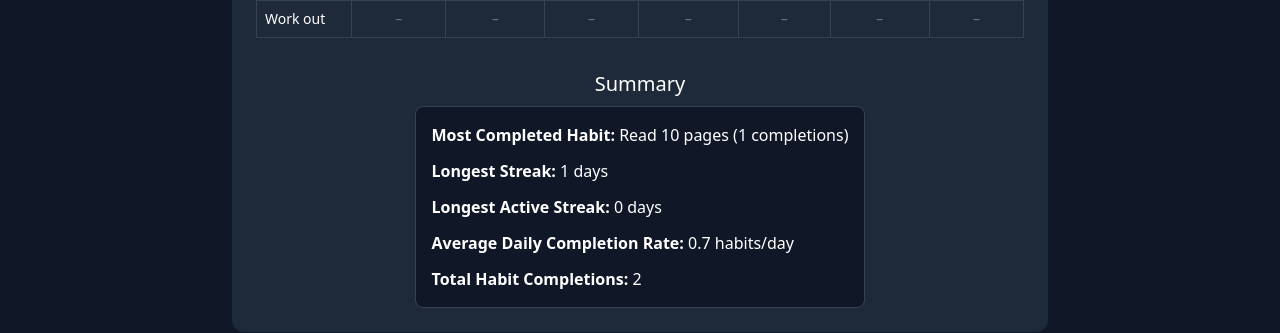
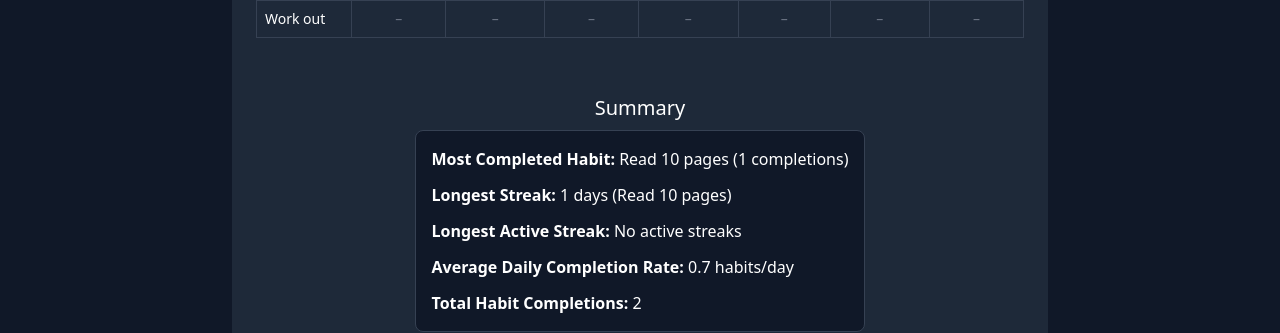
Before and after one commit to ryangholland/habit-tracker, a React (Vite) app: page /stats in a window 1280 px wide. Shown: the part 430-763 px from the top of the page. Built offline with nearby package versions, Linux system fonts and the light colour scheme.

Commit message:
feat: display which habit a streak was for, different message if streak is missing

```diff
--- a/src/components/StatsSummary.jsx
+++ b/src/components/StatsSummary.jsx
@@ -73,12 +73,20 @@ export default function StatsSummary() {
   });
 
   let longestStreak = 0;
+  let longestStreakHabit = "";
   let longestActiveStreak = 0;
+  let longestActiveHabit = "";
 
   habits.forEach((habit) => {
     const { longest, active } = calculateStreak(habit.history || {});
-    if (longest > longestStreak) longestStreak = longest;
-    if (active > longestActiveStreak) longestActiveStreak = active;
+    if (longest > longestStreak) {
+      longestStreak = longest;
+      longestStreakHabit = habit.name;
+    }
+    if (active > longestActiveStreak) {
+      longestActiveStreak = active;
+      longestActiveHabit = habit.name;
+    }
   });
 
   // TEMP: placeholder values while we build the real logic
@@ -98,11 +106,15 @@ export default function StatsSummary() {
       </div>
       <div>
         <span className="font-semibold">Longest Streak:</span>{" "}
-        {longestStreak} days
+        {longestStreak > 0
+          ? `${longestStreak} days (${longestStreakHabit})`
+          : "No streaks yet"}
       </div>
       <div>
         <span className="font-semibold">Longest Active Streak:</span>{" "}
-        {longestActiveStreak} days
+        {longestActiveStreak > 0
+          ? `${longestActiveStreak} days (${longestActiveHabit})`
+          : "No active streaks"}
       </div>
       <div>
         <span className="font-semibold">Average Daily Completion Rate:</span>{" "}
--- a/src/pages/Stats.jsx
+++ b/src/pages/Stats.jsx
@@ -10,7 +10,7 @@ function Stats() {
       <HabitHeatmap />
       <h3 className="text-xl mx-auto mb-2 md:mb-4">Weekly (Last 7 Days)</h3>
       <WeeklyHabitTable />
-      <h3 className="text-xl mx-auto mt-6">Summary</h3>
+      <h3 className="text-xl mx-auto mt-8 md:mt-12">Summary</h3>
       <StatsSummary />
     </>
   );
```
